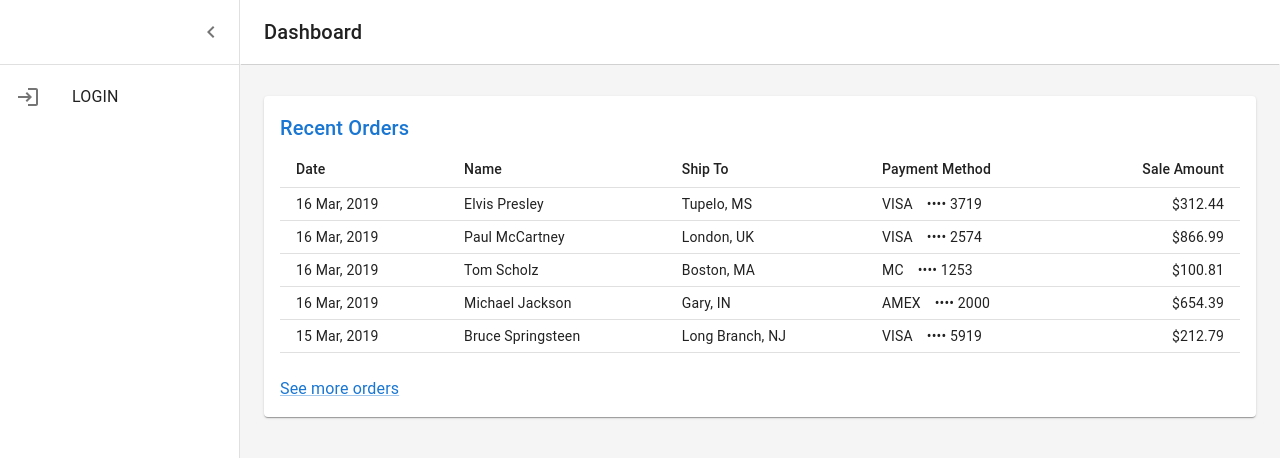
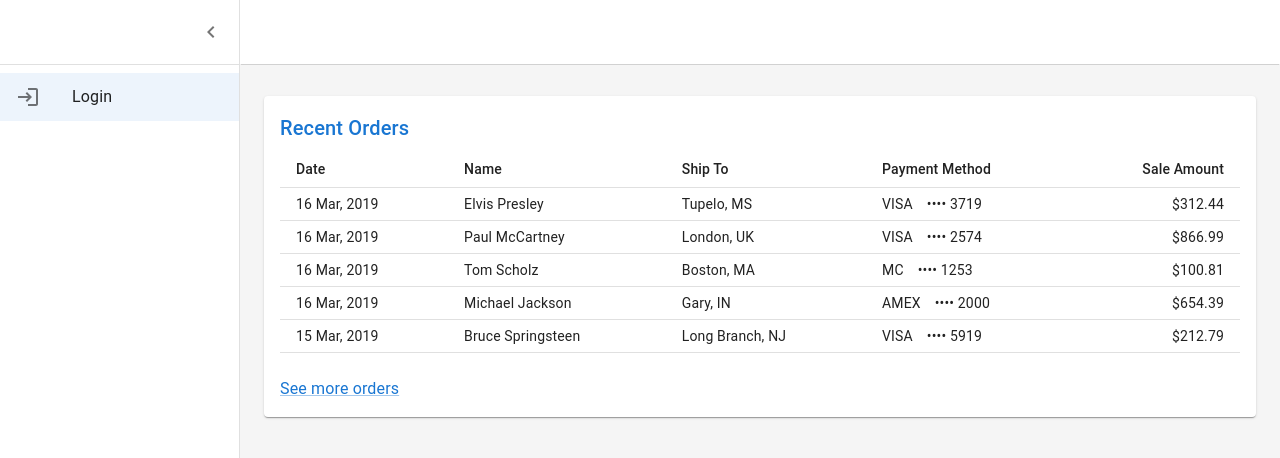
Before and after one commit to nacamp/js-react-works, a React (Create React App) app: page / in a window 1280 px wide. Shown: the top 458 px of the page. Built offline with nearby package versions, Linux system fonts and the light colour scheme.

Commit message:
[feature]useLocation을 사용해서 메뉴타이틀출력

```diff
--- a/src/Dashboard.tsx
+++ b/src/Dashboard.tsx
@@ -17,7 +17,7 @@ import Link from '@mui/material/Link';
 import MenuIcon from '@mui/icons-material/Menu';
 import ChevronLeftIcon from '@mui/icons-material/ChevronLeft';
 import NotificationsIcon from '@mui/icons-material/Notifications';
-import { MainListItems, mainListItems2, secondaryListItems } from './listItems';
+import { MenuListItems } from './listItems';
 // import Chart from './Chart';
 // import Deposits from './Deposits';
 import Orders from './Orders';
@@ -102,6 +102,7 @@ function DashboardContent() {
   const responseLabel: any = useGetLabel(0);
 
   const [open, setOpen] = React.useState(true);
+  const [menuName, setMenuName] = React.useState('');
   const toggleDrawer = () => {
     setOpen(!open);
   };
@@ -109,8 +110,10 @@ function DashboardContent() {
     console.log('reload');
     //responseLabel.refetch();
   }, [])
+  function handleMenuClick(name:string){
+    setMenuName(name);
+  }
 
-  console.log(dayjs(new Date()).format('YYYYMMDD'));
   return (
     <Box sx={{ display: 'flex' }}>
       <CssBaseline />
@@ -139,7 +142,7 @@ function DashboardContent() {
             noWrap
             sx={{ flexGrow: 1 }}
           >
-              Dashboard
+            {menuName}
           </Typography>
           {/* <IconButton color="inherit">
               <Badge badgeContent={4} color="secondary">
@@ -164,7 +167,7 @@ function DashboardContent() {
         <Divider />
         <List component="nav">
 
-            <MainListItems />
+          <MenuListItems onClick={handleMenuClick}/>
           {/*
             <Divider sx={{ my: 1 }} />
             {secondaryListItems} */}
--- a/src/listItems.tsx
+++ b/src/listItems.tsx
@@ -13,74 +13,78 @@ import Link from '@mui/material/Link';
 import LogoutIcon from '@mui/icons-material/Logout';
 import LoginIcon from '@mui/icons-material/Login';
 import PlaylistAddCheckIcon from '@mui/icons-material/PlaylistAddCheck';
-import { useNavigate } from 'react-router';
+import { useNavigate, useLocation } from 'react-router';
 import { getToken, removeToken } from './components/Token';
 
-export function MainListItems() {
-  // TODO: 리다이렉트시 매뉴선택되게 해야 됨
+type IMenuListItems = {
+  onClick: (text: string) => void;
+}
+export function MenuListItems({onClick}:IMenuListItems) {
   const navigate = useNavigate();
-  const [selectedIndex, setSelectedIndex] = React.useState(0);
+  let location = useLocation();
+  const [selectedIndex, setSelectedIndex] = React.useState(1);
   // const token = window.sessionStorage.getItem("token");
+
+  React.useEffect(() => {
+    console.log(location.pathname);
+    if(location.pathname === '/todos'){
+      console.log('here');
+      setSelectedIndex(1);
+      onClick('Today');
+    }
+  }, [location]);
 
   return (
     <React.Fragment>
-      {/* <ListItemButton selected={selectedIndex === 0} onClick={() => { setSelectedIndex(0); navigate('/') }}>
-        <ListItemIcon>
-          <DashboardIcon />
-        </ListItemIcon>
-        <ListItemText primary="대쉬보드" />
-      </ListItemButton> */}
-
       {!getToken() &&
         <>
-
-          <ListItemButton selected={selectedIndex === 2} onClick={() => { setSelectedIndex(2); navigate('/login') }}>
+          <ListItemButton selected={true} onClick={() => { setSelectedIndex(2); onClick('Login');  navigate('/login') }}>
             <ListItemIcon>
               <LoginIcon />
             </ListItemIcon>
-            <ListItemText primary="LOGIN" />
+            <ListItemText primary="Login" />
           </ListItemButton>
         </>
       }
       {!!getToken() &&
         <>
-          <ListItemButton selected={selectedIndex === 1} onClick={() => { setSelectedIndex(1); navigate('/todos') }}>
+          <ListItemButton selected={selectedIndex === 1} onClick={() => { setSelectedIndex(1); onClick('Today'); navigate('/todos') }}>
             <ListItemIcon>
               <PlaylistAddCheckIcon />
             </ListItemIcon>
             <ListItemText primary="Today" />
           </ListItemButton>
-          <ListItemButton selected={selectedIndex === 2} onClick={() => { setSelectedIndex(2); navigate('/routine') }}>
+          <ListItemButton selected={selectedIndex === 2} onClick={() => { setSelectedIndex(2);  onClick('Routine'); navigate('/routine') }}>
             <ListItemIcon>
               <PlaylistAddCheckIcon />
             </ListItemIcon>
             <ListItemText primary="Routine" />
           </ListItemButton>
-          <ListItemButton selected={selectedIndex === 4} onClick={() => { setSelectedIndex(4); navigate('/todos/20000101') }}>
+          <ListItemButton selected={selectedIndex === 4} onClick={() => { setSelectedIndex(4);  onClick('Future'); navigate('/todos/20000101') }}>
             <ListItemIcon>
               <PlaylistAddCheckIcon />
             </ListItemIcon>
             <ListItemText primary="Future" />
           </ListItemButton>
-          <ListItemButton selected={selectedIndex === 5} onClick={() => { setSelectedIndex(5); navigate('/calendar') }}>
+          <ListItemButton selected={selectedIndex === 5} onClick={() => { setSelectedIndex(5);  onClick('Calendar'); navigate('/calendar') }}>
             <ListItemIcon>
               <PlaylistAddCheckIcon />
             </ListItemIcon>
             <ListItemText primary="Calendar" />
           </ListItemButton>
-          <ListItemButton selected={selectedIndex === 6} onClick={() => { setSelectedIndex(6); navigate('/label') }}>
+          <ListItemButton selected={selectedIndex === 6} onClick={() => { setSelectedIndex(6);  onClick('Label'); navigate('/label') }}>
             <ListItemIcon>
               <PlaylistAddCheckIcon />
             </ListItemIcon>
             <ListItemText primary="Label" />
           </ListItemButton>
-          <ListItemButton selected={selectedIndex === 7} onClick={() => { setSelectedIndex(7); removeToken(); navigate('/login') }}>
+          <ListItemButton selected={selectedIndex === 7} onClick={() => { setSelectedIndex(1);  onClick('Login'); removeToken(); navigate('/login') }}>
             <ListItemIcon>
               <LogoutIcon />
             </ListItemIcon>
             <ListItemText primary="Logout" />
           </ListItemButton>
-          <ListItemButton selected={selectedIndex === 8} onClick={() => { setSelectedIndex(8); navigate('/playground') }}>
+          <ListItemButton selected={selectedIndex === 8} onClick={() => { setSelectedIndex(8);  onClick('Playground'); navigate('/playground') }}>
             <ListItemIcon>
               <PlaylistAddCheckIcon />
             </ListItemIcon>
```
Lines whose indentation alone changed are shown as unchanged.
